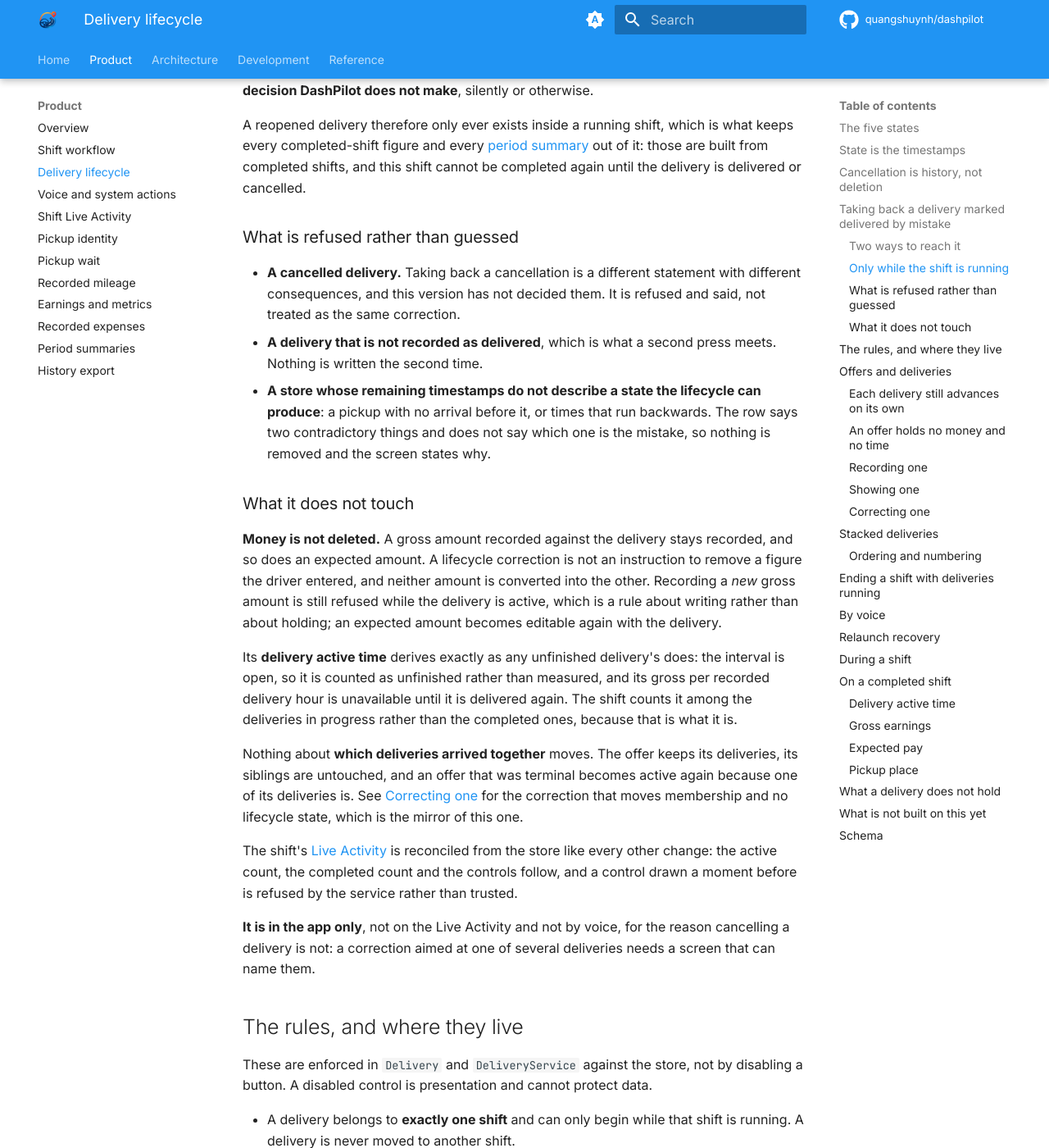
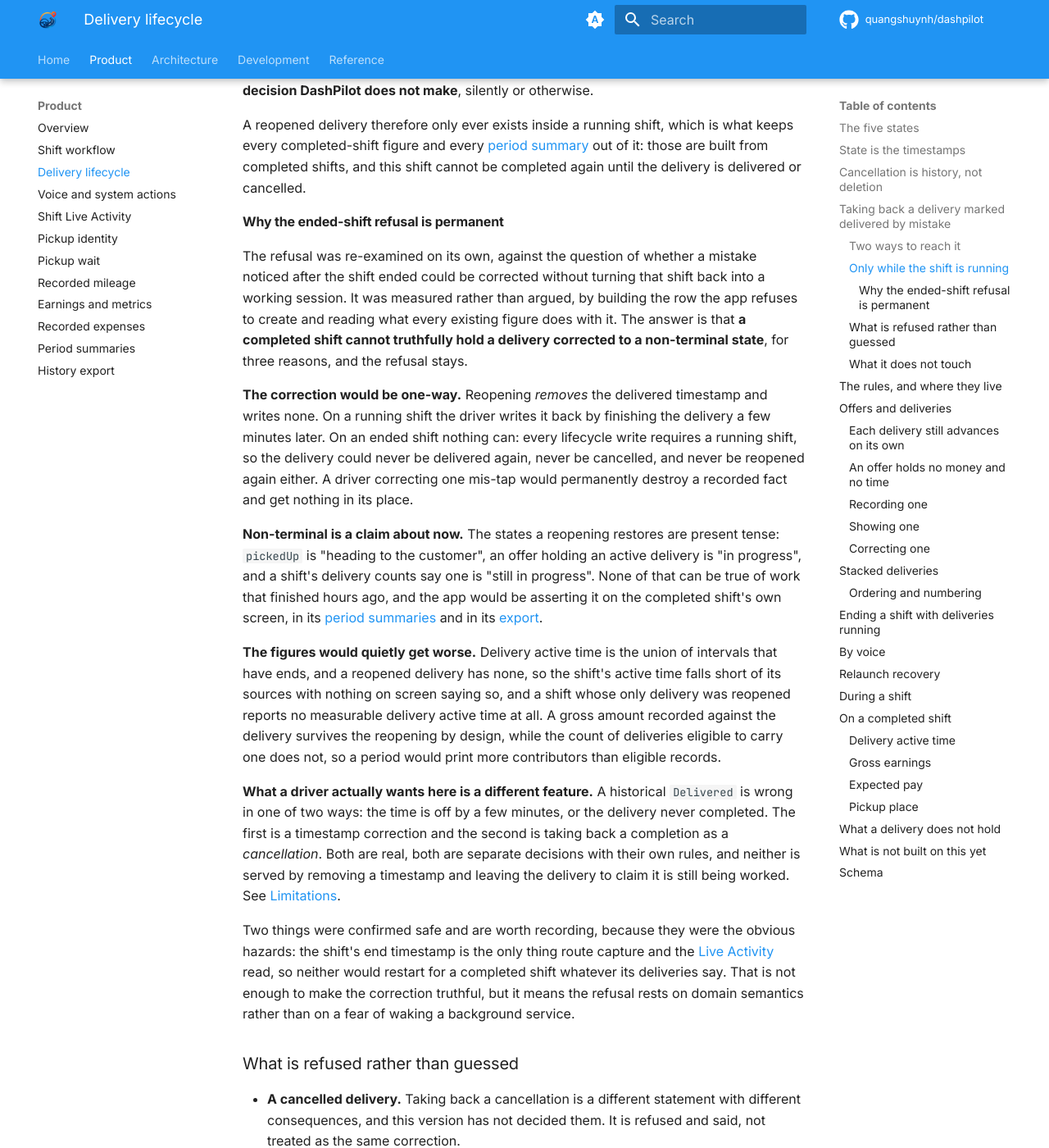
Before and after one commit to quangshuynh/dashpilot, an MkDocs documentation site: the page built from docs/product/delivery-lifecycle.md, in a window 1280 px wide and 1400 px high, scrolled down 3328 px. Shown: the whole window at 82% size. Built offline with MkDocs 1.6.1 and Material for MkDocs 9.7.7, drawn with Linux system fonts in a browser that asks for light colours; comment, search, counter and statistics services are not loaded.

Commit message:
docs: record why an ended shift's delivery cannot be reopened
The refusal was inherited with a one-line reason. It now carries the one the
investigation found, in the lifecycle page and in the limitations list:

- The correction would be one-way. Reopening removes the delivered timestamp and
  writes none, and no lifecycle write reaches an ended shift, so the delivery
  could never be delivered, cancelled or reopened again.
- Non-terminal is a claim about now. The restored states, the offer's state and
  the shift's counts are all present tense, and none of them can be true of work
  that finished hours ago.
- The figures would quietly get worse: delivery active time short of its sources
  with nothing saying so, and a period printing more delivery-earnings
  contributors than eligible records.
- What a driver wants after a historical mis-tap is a corrected timestamp or a
  completion taken back as a cancellation. Both are separate decisions.

Also records the two hazards that came back safe, since they were the obvious
ones: route capture and the Live Activity read the shift's end and nothing about
its deliveries.

Adds the two delivery recovery suites the previous interval left out of the
testing table, and the new investigation suite.

```diff
--- a/docs/product/delivery-lifecycle.md
+++ b/docs/product/delivery-lifecycle.md
@@ -113,6 +113,46 @@ A reopened delivery therefore only ever exists inside a running shift, which is
 completed-shift figure and every [period summary](period-summaries.md) out of it: those are built
 from completed shifts, and this shift cannot be completed again until the delivery is delivered or
 cancelled.
+
+#### Why the ended-shift refusal is permanent
+
+The refusal was re-examined on its own, against the question of whether a mistake noticed after the
+shift ended could be corrected without turning that shift back into a working session. It was
+measured rather than argued, by building the row the app refuses to create and reading what every
+existing figure does with it. The answer is that **a completed shift cannot truthfully hold a
+delivery corrected to a non-terminal state**, for three reasons, and the refusal stays.
+
+**The correction would be one-way.** Reopening *removes* the delivered timestamp and writes none. On
+a running shift the driver writes it back by finishing the delivery a few minutes later. On an ended
+shift nothing can: every lifecycle write requires a running shift, so the delivery could never be
+delivered again, never be cancelled, and never be reopened again either. A driver correcting one
+mis-tap would permanently destroy a recorded fact and get nothing in its place.
+
+**Non-terminal is a claim about now.** The states a reopening restores are present tense: `pickedUp`
+is "heading to the customer", an offer holding an active delivery is "in progress", and a shift's
+delivery counts say one is "still in progress". None of that can be true of work that finished hours
+ago, and the app would be asserting it on the completed shift's own screen, in its
+[period summaries](period-summaries.md) and in its [export](history-export.md).
+
+**The figures would quietly get worse.** Delivery active time is the union of intervals that have
+ends, and a reopened delivery has none, so the shift's active time falls short of its sources with
+nothing on screen saying so, and a shift whose only delivery was reopened reports no measurable
+delivery active time at all. A gross amount recorded against the delivery survives the reopening by
+design, while the count of deliveries eligible to carry one does not, so a period would print more
+contributors than eligible records.
+
+**What a driver actually wants here is a different feature.** A historical `Delivered` is wrong in
+one of two ways: the time is off by a few minutes, or the delivery never completed. The first is a
+timestamp correction and the second is taking back a completion as a *cancellation*. Both are real,
+both are separate decisions with their own rules, and neither is served by removing a timestamp and
+leaving the delivery to claim it is still being worked. See
+[Limitations](../reference/limitations.md).
+
+Two things were confirmed safe and are worth recording, because they were the obvious hazards: the
+shift's end timestamp is the only thing route capture and the [Live Activity](live-activity.md) read,
+so neither would restart for a completed shift whatever its deliveries say. That is not enough to
+make the correction truthful, but it means the refusal rests on domain semantics rather than on a
+fear of waking a background service.
 
 ### What is refused rather than guessed
 
```
Also changed, not shown: docs/development/testing.md (+3 -0 lines), docs/reference/limitations.md (+13 -5 lines).
